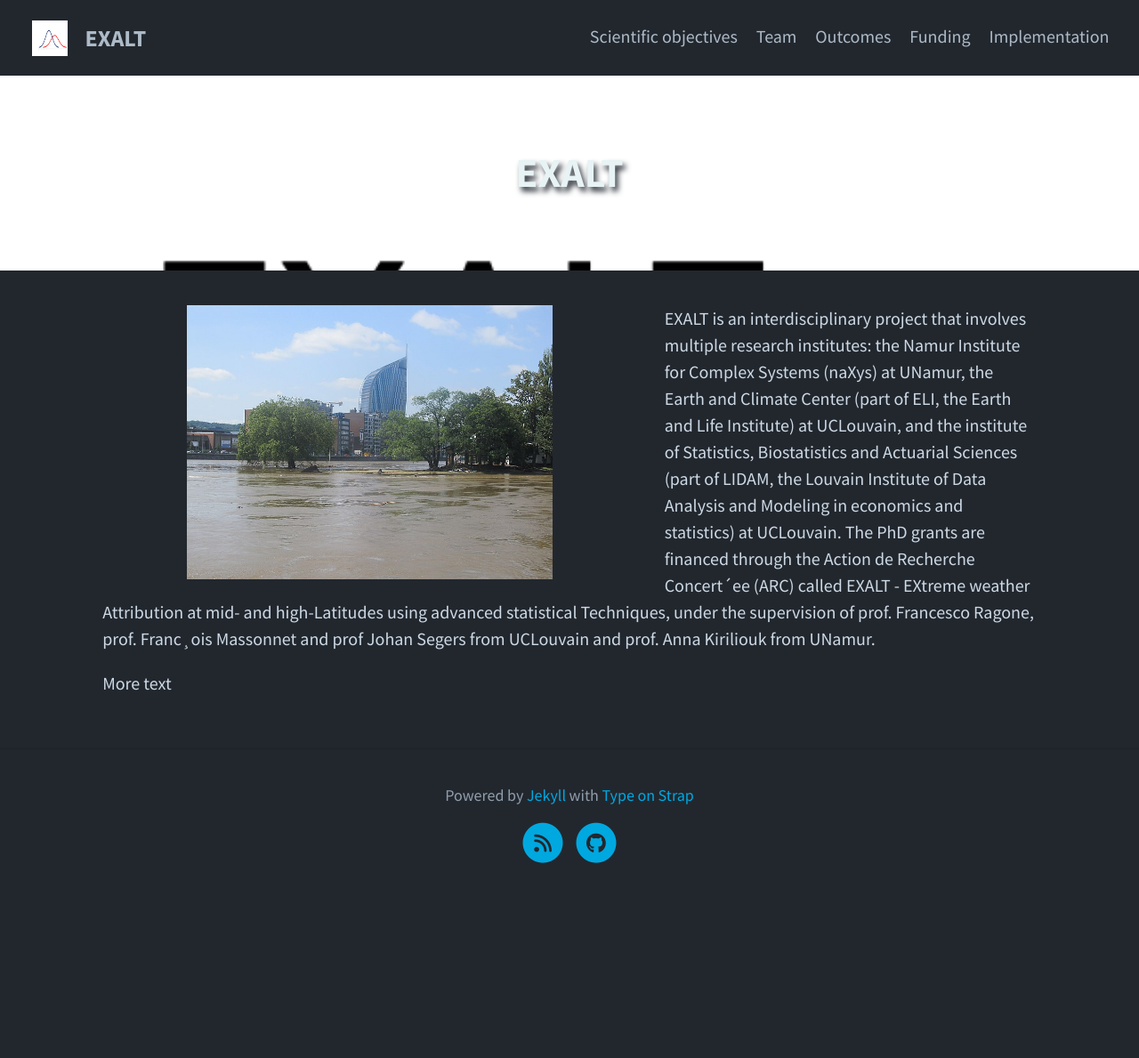
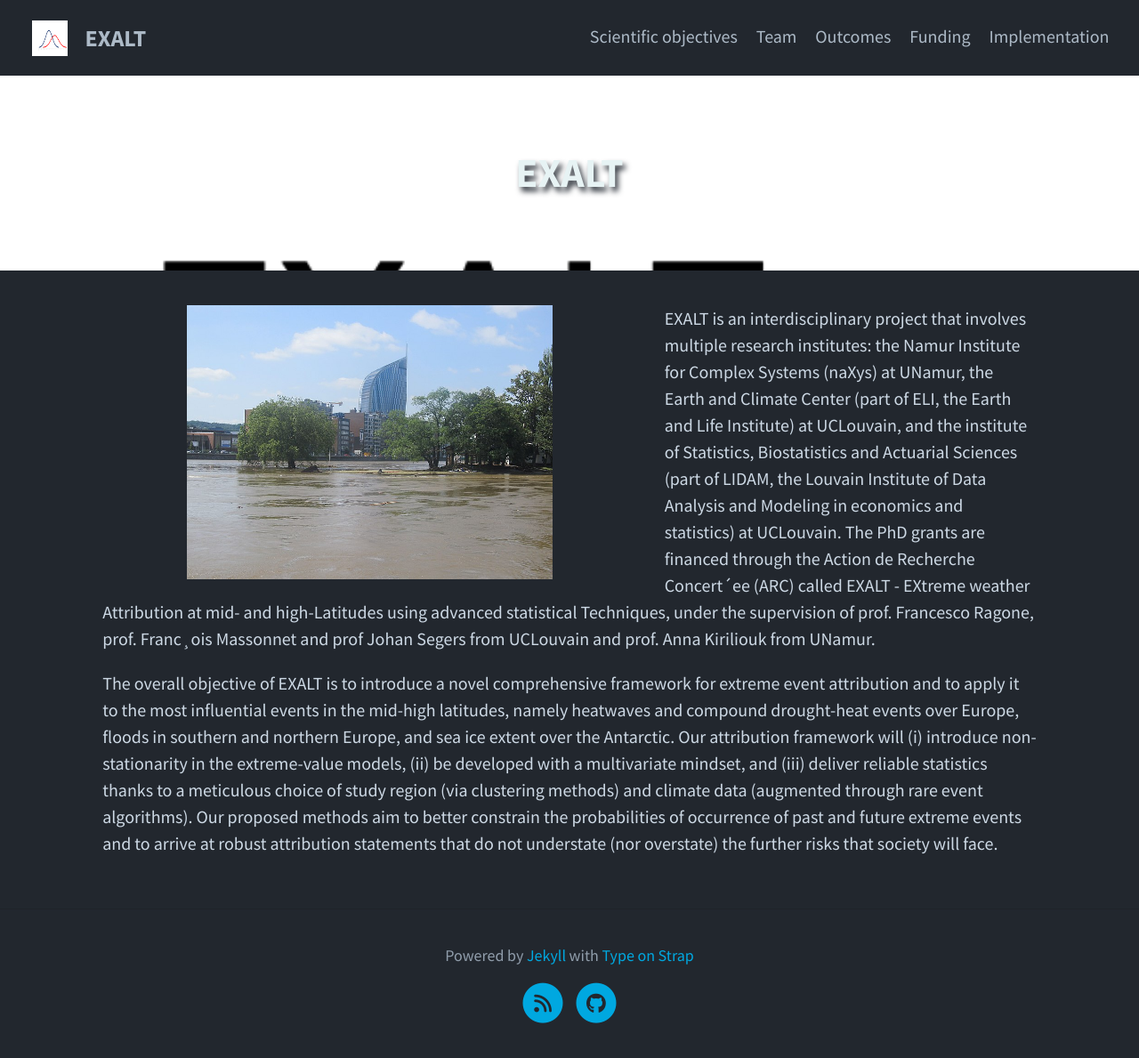
Before and after one commit to frragone/exalt-project.github.io, a Jekyll site: the page built from index.html, in a window 1280 px wide. Shown: the whole page at 89% size. Built offline with Jekyll 4.4.1, drawn with Linux system fonts in a browser that asks for light colours; a script that is not in the unit is left out; the list of posts is cut into pages by our own code; before the commit the page ends 1009 px from its top, so only the background shows below that.

Commit message:
Update index.html

```diff
--- a/index.html
+++ b/index.html
@@ -15,7 +15,15 @@ hide: true
     <p> EXALT is an interdisciplinary project that involves multiple research institutes: the Namur Institute for Complex Systems (naXys) at UNamur, the Earth and Climate Center (part of ELI, the Earth and Life Institute) at UCLouvain, and the institute of Statistics, Biostatistics and Actuarial Sciences (part of LIDAM, the Louvain Institute of Data Analysis and Modeling in economics and statistics) at UCLouvain. The PhD grants are financed through the Action de Recherche Concert´ee (ARC) called EXALT - EXtreme
 weather Attribution at mid- and high-Latitudes using advanced statistical Techniques, under the supervision of prof. Francesco Ragone, prof. Franc¸ois Massonnet and prof Johan Segers from UCLouvain and prof. Anna Kiriliouk from UNamur. </p>
 
-    <p>  More text </p>
+    <p>  The overall objective of EXALT is to introduce a novel comprehensive framework for extreme event attribution
+and to apply it to the most influential events in the mid-high latitudes, namely heatwaves and
+compound drought-heat events over Europe, floods in southern and northern Europe, and sea ice extent over
+the Antarctic. Our attribution framework will (i) introduce non-stationarity in the extreme-value models, (ii)
+be developed with a multivariate mindset, and (iii) deliver reliable statistics thanks to a meticulous choice
+of study region (via clustering methods) and climate data (augmented through rare event algorithms).
+Our proposed methods aim to better constrain the probabilities of occurrence of past and future
+extreme events and to arrive at robust attribution statements that do not understate (nor overstate)
+the further risks that society will face. </p>
 
 
   </div>
```
